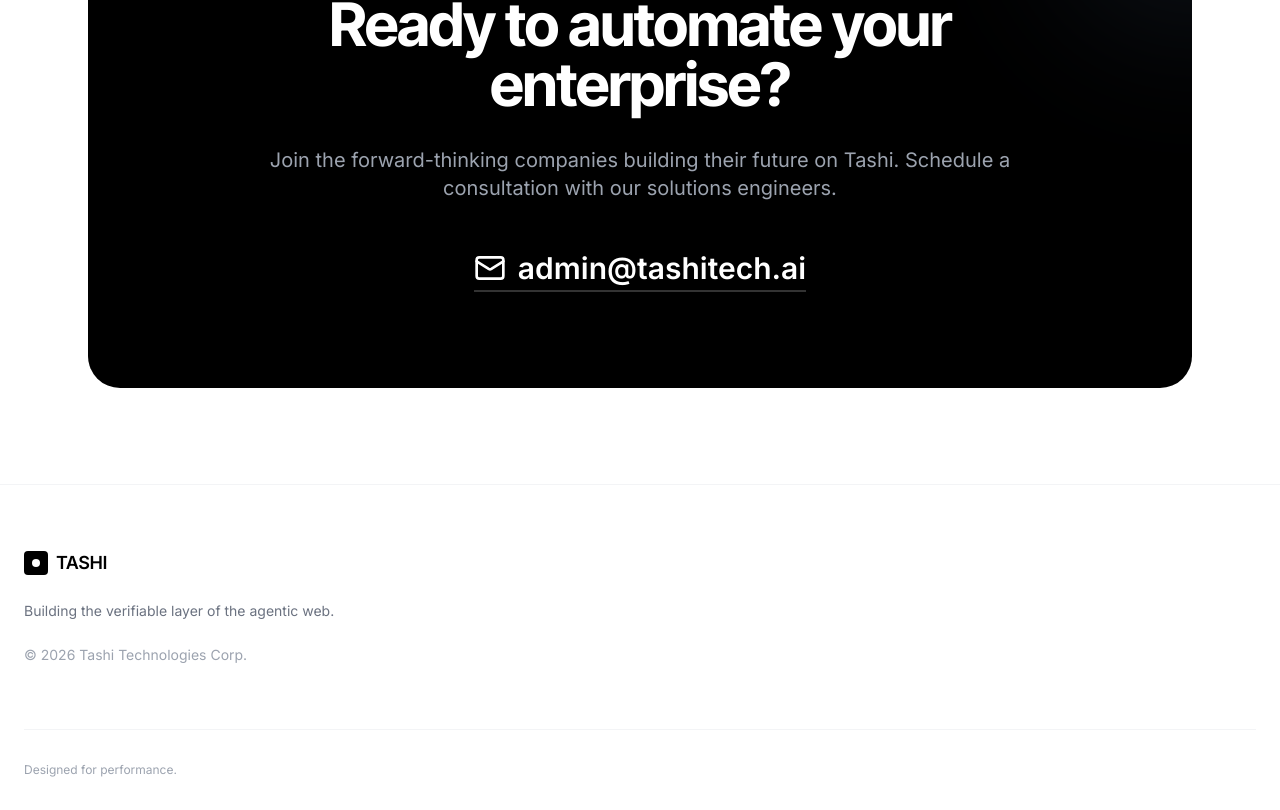
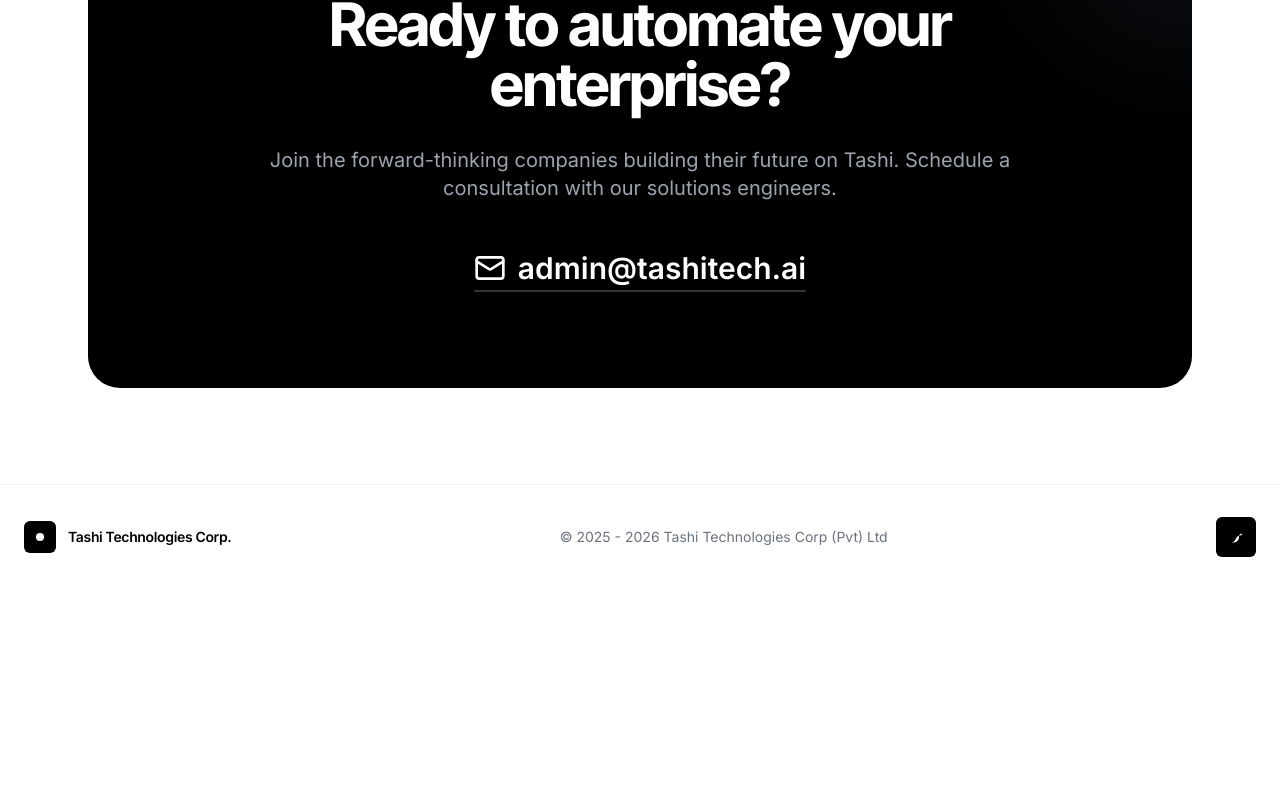
Before and after one commit to T361/tashitechwebsite, a React (Vite) app: page / in a window 1280 px wide. Shown: the part 1922-2732 px from the top of the page. After the commit the page ends 2511 px from the top, so only its background shows below. Built offline with nearby package versions, Linux system fonts and the light colour scheme.

Commit message:
chore: final polish — minimalist footer, enterprise data-flow background, smooth-scroll CTAs

```diff
--- /dev/null
+++ b/components/EnterpriseDataFlow.tsx
@@ -0,0 +1,78 @@
+import React from 'react';
+
+interface EnterpriseDataFlowProps {
+  className?: string;
+}
+
+const EnterpriseDataFlow: React.FC<EnterpriseDataFlowProps> = ({ className = '' }) => {
+  return (
+    <div
+      aria-hidden
+      className={`pointer-events-none ${className}`}
+      style={{ opacity: 0.18 }}
+    >
+      <svg
+        width="100%"
+        height="100%"
+        viewBox="0 0 1200 800"
+        preserveAspectRatio="xMidYMid slice"
+        xmlns="http://www.w3.org/2000/svg"
+        className="block"
+      >
+        <defs>
+          <linearGradient id="g1" x1="0" x2="1">
+            <stop offset="0%" stopColor="#000" stopOpacity="0.08" />
+            <stop offset="100%" stopColor="#000" stopOpacity="0.02" />
+          </linearGradient>
+          <filter id="blur" x="-20%" y="-20%" width="140%" height="140%">
+            <feGaussianBlur stdDeviation="20" />
+          </filter>
+        </defs>
+
+        {/* subtle grid */}
+        <g stroke="#000" strokeOpacity="0.04" strokeWidth="1">
+          {Array.from({ length: 16 }).map((_, i) => (
+            <line
+              key={`v-${i}`}
+              x1={(i * 1200) / 16}
+              y1={0}
+              x2={(i * 1200) / 16}
+              y2={800}
+            />
+          ))}
+          {Array.from({ length: 12 }).map((_, i) => (
+            <line
+              key={`h-${i}`}
+              x1={0}
+              y1={(i * 800) / 12}
+              x2={1200}
+              y2={(i * 800) / 12}
+            />
+          ))}
+        </g>
+
+        {/* flowing connections */}
+        <g stroke="url(#g1)" strokeWidth="1.4" fill="none" transform="translate(0,40)">
+          <path d="M80 120 C200 40, 320 40, 440 120" strokeOpacity="0.9" />
+          <path d="M200 220 C360 120, 480 120, 640 220" strokeOpacity="0.8" />
+          <path d="M360 340 C480 260, 640 260, 820 340" strokeOpacity="0.7" />
+          <path d="M240 460 C360 380, 520 380, 680 460" strokeOpacity="0.6" />
+        </g>
+
+        {/* nodes */}
+        <g fill="#000" fillOpacity="0.12">
+          <circle cx="80" cy="120" r="6" />
+          <circle cx="440" cy="120" r="5" />
+          <circle cx="640" cy="220" r="6" />
+          <circle cx="820" cy="340" r="5" />
+          <circle cx="240" cy="460" r="5" />
+        </g>
+
+        {/* soft vignette */}
+        <rect width="1200" height="800" fill="url(#g1)" opacity="0.02" />
+      </svg>
+    </div>
+  );
+};
+
+export default EnterpriseDataFlow;
--- a/components/Footer.tsx
+++ b/components/Footer.tsx
@@ -1,33 +1,31 @@
 import React from 'react';
-import { ViewState } from '../types';
 
-interface FooterProps {
-  onViewChange: (view: ViewState) => void;
-}
-
-const Footer: React.FC<FooterProps> = ({ onViewChange }) => {
+const Footer: React.FC = () => {
   return (
-    <footer className="border-t border-gray-100 text-black pt-16 pb-8 relative z-10 bg-white/50 backdrop-blur-sm">
-      <div className="container mx-auto px-6">
-        <div className="flex flex-col md:flex-row justify-between items-start mb-16">
-          <div>
-            <div className="flex items-center gap-2 mb-6">
-              <div className="w-6 h-6 bg-black rounded flex items-center justify-center">
-                 <div className="w-2 h-2 bg-white rounded-full"></div>
-              </div>
-              <span className="text-lg font-bold tracking-tight">TASHI</span>
-            </div>
-            <p className="text-sm text-gray-500 mb-6 max-w-xs">
-              Building the verifiable layer of the agentic web.
-            </p>
-            <div className="text-sm text-gray-400">
-              © 2026 Tashi Technologies Corp.
-            </div>
+    <footer className="w-full bg-white border-t border-gray-100">
+      <div className="container mx-auto px-6 py-8 flex flex-col md:flex-row items-center justify-between gap-4">
+        <div className="flex items-center gap-3">
+          <div className="w-8 h-8 rounded-md bg-black flex items-center justify-center">
+            <div className="w-2 h-2 bg-white rounded-full" />
           </div>
+          <span className="text-sm font-semibold tracking-tight text-black">Tashi Technologies Corp.</span>
         </div>
 
-        <div className="border-t border-gray-100 pt-8 flex flex-col md:flex-row justify-between items-center text-xs text-gray-400">
-          <p>Designed for performance.</p>
+        <div className="text-center text-sm text-gray-500">
+          © 2025 - 2026 Tashi Technologies Corp (Pvt) Ltd
+        </div>
+
+        <div>
+          <a
+            href="#"
+            aria-label="Tashi on X"
+            className="inline-flex items-center justify-center w-10 h-10 rounded-md bg-black text-white hover:bg-gray-900 transition-colors"
+          >
+            {/* Minimal X icon (stylized) */}
+            <svg width="18" height="18" viewBox="0 0 24 24" fill="none" xmlns="http://www.w3.org/2000/svg">
+              <path d="M20 6.5c-.5.7-1.1 1.3-1.8 1.8 0 .1 0 .1.1.2 1.4-.2 2.5-.6 3-.9-.6.8-1.4 1.5-2.2 1.9-.7.4-1.5.6-2.3.8-.7.2-1.2.3-1.7.5-.5.2-.9.4-1.3.7-.3.3-.6.6-.9 1-.2.3-.4.7-.6 1-.2.3-.4.7-.6 1-.4.8-.9 1.7-1.5 2.4-.6.8-1.4 1.4-2.4 1.6-.9.2-1.9.1-2.7-.3 1.6 1 3.5 1.3 5.4.8 2-.5 3.6-1.8 4.6-3.5.9-1.6 1.2-3.5.8-5.3.8-.6 1.4-1.3 1.9-2.1z" fill="white" fillOpacity="0.98"/>
+            </svg>
+          </a>
         </div>
       </div>
     </footer>
--- a/components/Header.tsx
+++ b/components/Header.tsx
@@ -72,7 +72,12 @@ const Header: React.FC<HeaderProps> = ({ currentView, onViewChange }) => {
           {/* Right Actions */}
           <div className="hidden md:flex items-center gap-4">
             <motion.button
-              onClick={() => onViewChange('contact')}
+              onClick={() => {
+                const el = document.getElementById('contact');
+                if (el) el.scrollIntoView({ behavior: 'smooth', block: 'start' });
+                // keep view state in sync if parent expects it
+                onViewChange('contact');
+              }}
               className="bg-black text-white rounded-full font-medium hover:bg-gray-800 transition-colors shadow-sm"
               animate={{
                 paddingLeft: isHovered ? 24 : 20,
@@ -121,6 +126,8 @@ const Header: React.FC<HeaderProps> = ({ currentView, onViewChange }) => {
               <div className="flex flex-col gap-4 mt-4">
                 <button
                   onClick={() => {
+                    const el = document.getElementById('contact');
+                    if (el) el.scrollIntoView({ behavior: 'smooth', block: 'start' });
                     onViewChange('contact');
                     setIsMobileMenuOpen(false);
                   }}
--- a/components/HeroView.tsx
+++ b/components/HeroView.tsx
@@ -1,39 +1,50 @@
 import React from 'react';
 import { motion } from 'framer-motion';
+import EnterpriseDataFlow from './EnterpriseDataFlow';
 
 interface HeroViewProps {
   navigateToServices: () => void;
 }
 
 const HeroView: React.FC<HeroViewProps> = ({ navigateToServices }) => {
+  const scrollToContact = () => {
+    const el = document.getElementById('contact');
+    if (el) {
+      el.scrollIntoView({ behavior: 'smooth', block: 'start' });
+      return;
+    }
+    // Fallback to provided handler if contact section not found
+    navigateToServices();
+  };
+
   return (
-    <div className="w-full relative pt-32 pb-24 md:pt-48 md:pb-32 overflow-hidden">
+    <section className="w-full relative pt-32 pb-24 md:pt-48 md:pb-32 overflow-hidden">
+      {/* Enterprise data flow background - subtle and behind everything */}
+      <div className="absolute inset-0 -z-10">
+        <EnterpriseDataFlow className="absolute inset-0" />
+      </div>
 
-      {/* Subtle Background Pattern */}
-      <div className="absolute inset-0 bg-[linear-gradient(to_right,#f0f0f0_1px,transparent_1px),linear-gradient(to_bottom,#f0f0f0_1px,transparent_1px)] bg-[size:4rem_4rem] [mask-image:radial-gradient(ellipse_60%_50%_at_50%_0%,#000_70%,transparent_100%)] opacity-40 pointer-events-none"></div>
+      {/* subtle overlay grid to keep texture legible */}
+      <div className="absolute inset-0 bg-[linear-gradient(to_right,#f7f7f8_1px,transparent_1px),linear-gradient(to_bottom,#f7f7f8_1px,transparent_1px)] bg-[size:5rem_5rem] opacity-30 pointer-events-none" />
 
       <div className="container mx-auto px-6 relative z-10 text-center max-w-5xl">
-
         <motion.div
           initial={{ opacity: 0, y: 20 }}
           animate={{ opacity: 1, y: 0 }}
           transition={{ duration: 0.6 }}
         >
-          {/* Headline */}
           <h1 className="text-5xl md:text-7xl lg:text-8xl font-bold font-tight tracking-tight text-black mb-8 leading-[1.1]">
-            Enterprise AI Agents.<br/>
+            Enterprise AI Agents.<br />
             <span className="text-gray-400">Blockchain and AI.</span>
           </h1>
 
-          {/* Subheadline */}
           <p className="text-lg md:text-xl text-gray-600 max-w-2xl mx-auto mb-12 leading-relaxed font-light">
             Deploy verifiable autonomous agents at scale. Tashi transforms unstructured workflows into deterministic outcomes with intelligent orchestration and audit-grade compliance.
           </p>
 
-          {/* CTAs */}
           <div className="flex flex-col sm:flex-row items-center justify-center gap-4">
             <button
-              onClick={navigateToServices}
+              onClick={scrollToContact}
               className="w-full sm:w-auto px-8 py-4 bg-black text-white rounded-full font-medium hover:bg-gray-800 transition-all flex items-center justify-center gap-2"
             >
               Start Building
@@ -41,7 +52,7 @@ const HeroView: React.FC<HeroViewProps> = ({ navigateToServices }) => {
           </div>
         </motion.div>
       </div>
-    </div>
+    </section>
   );
 };
 
```
